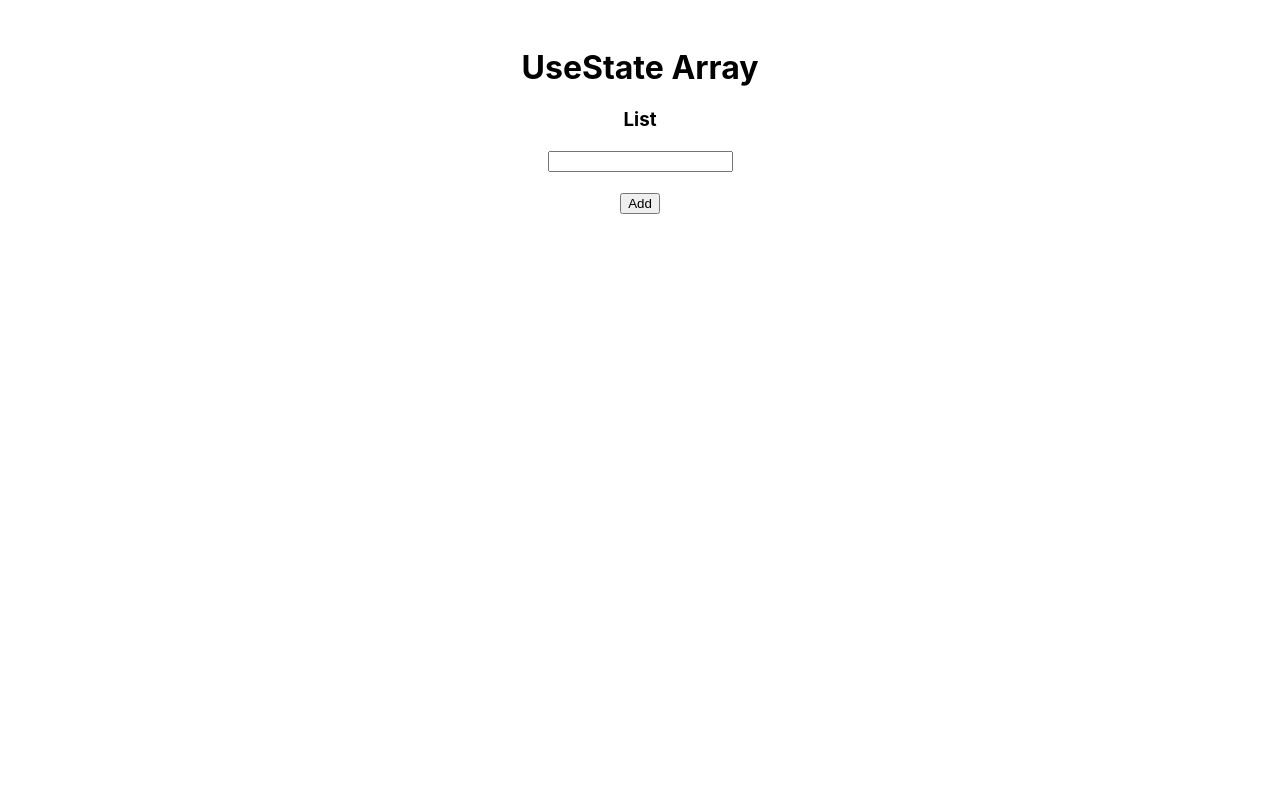
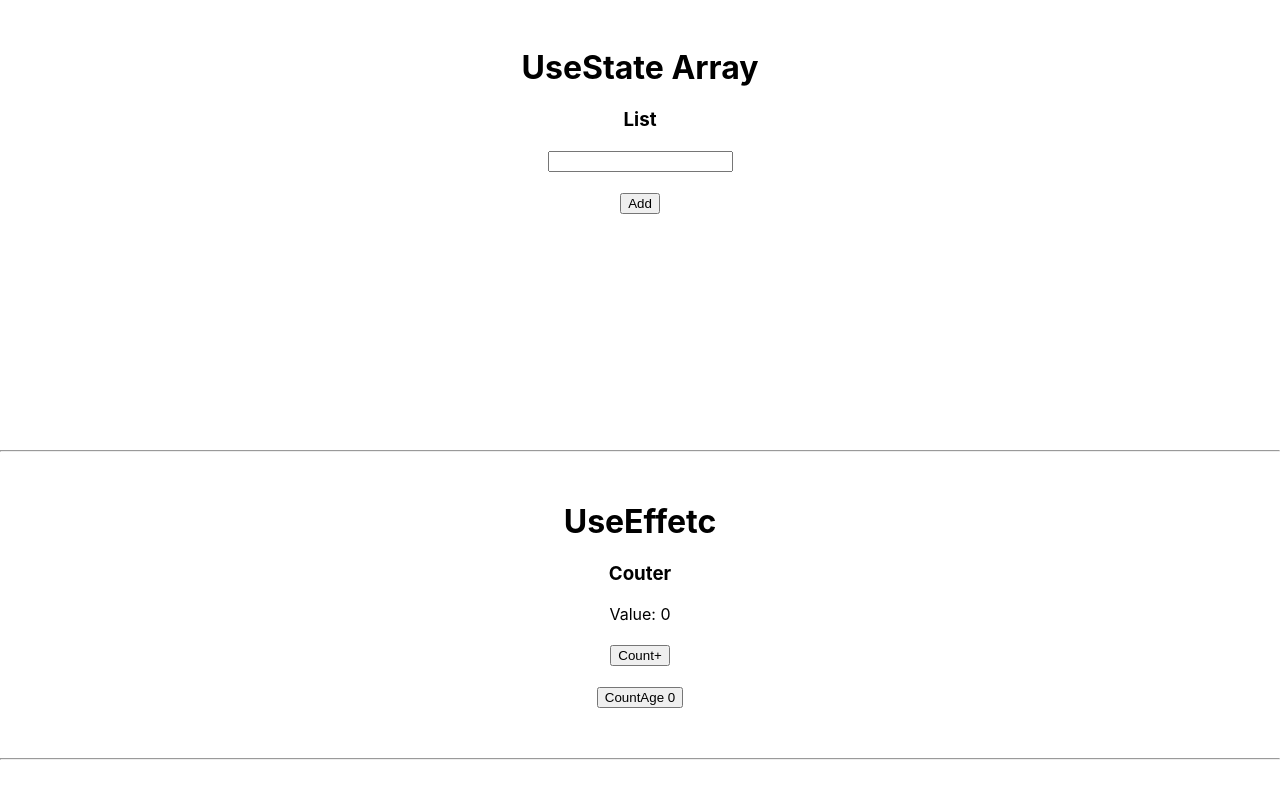
Before and after one commit to brunoeduardo/react-hooks, a React (Create React App) app: page / in a window 1280 px wide. Shown: the part 630-1428 px from the top of the page. Before the commit the page ends 1046 px from the top, so only its background shows below. Built offline with nearby package versions, Linux system fonts and the light colour scheme.

Commit message:
add UseEffect

```diff
--- a/src/App.js
+++ b/src/App.js
@@ -1,4 +1,5 @@
 import "./App.css";
+import UseEffect from "./components/UseEffect";
 import UseState from "./components/UseState";
 import UseStateArray from "./components/UseStateArray";
 import UseStateObject from "./components/UseStateObject";
@@ -11,6 +12,9 @@ function App() {
       <UseStateObject></UseStateObject>
       <hr />
       <UseStateArray></UseStateArray>
+      <hr />
+      <UseEffect></UseEffect>
+      <hr />
     </div>
   );
 }
--- /dev/null
+++ b/src/components/UseEffect.jsx
@@ -0,0 +1,32 @@
+import { useState, useEffect } from "react";
+
+export default function UseEffect() {
+  const [count, setCount] = useState(0);
+  const [countAge, setCountAge] = useState(0);
+
+  const increment = () => {
+    setCount(count + 1);
+  };
+
+  const incrementAge = () => {
+    setCountAge(countAge + 1);
+  };
+
+  useEffect(() => {
+    document.title = `You clicked ${count} times`;
+  }, [count]);
+
+  return (
+    <div>
+      <h1>UseEffetc</h1>
+      <h3>Couter</h3>
+      Value: {count}
+      <br />
+      <br />
+      <button onClick={increment}>Count+</button>
+      <br />
+      <br />
+      <button onClick={incrementAge}>CountAge {countAge}</button>
+    </div>
+  );
+}
```
